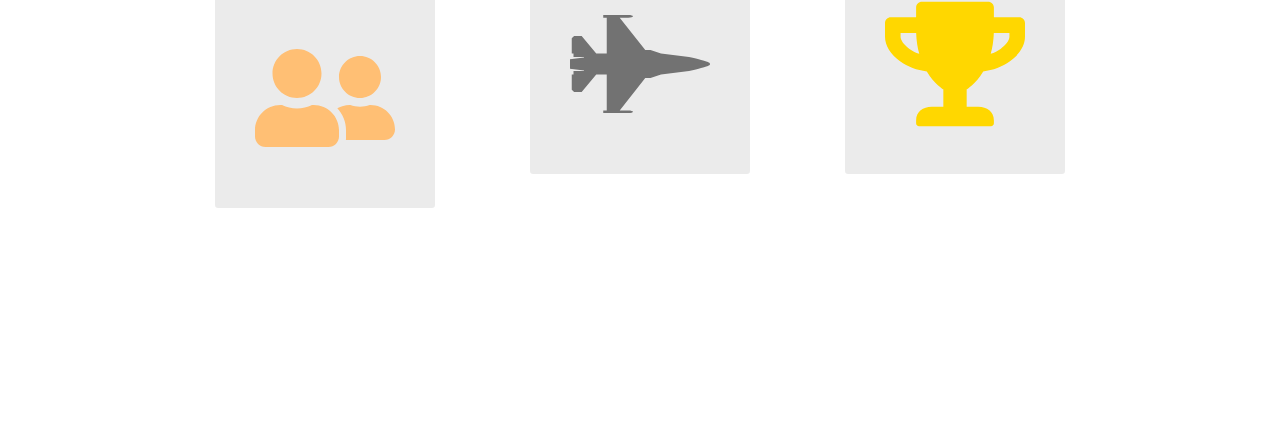
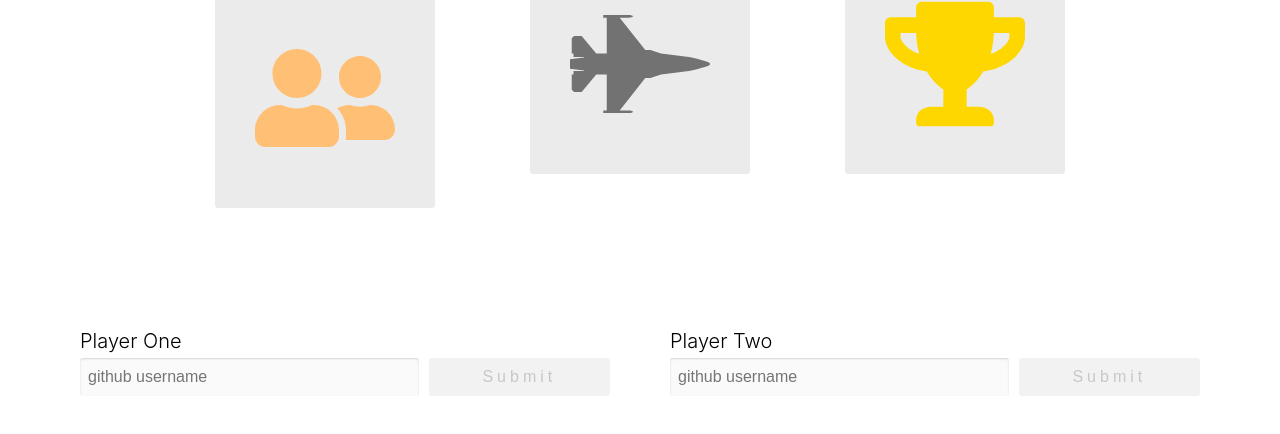
Before and after one commit to ethanzhoujie/react-github-battle, a React app: page / in a window 1280 px wide. Shown: the part 312-746 px from the top of the page. Built offline with nearby package versions, Linux system fonts and the light colour scheme.

Commit message:
11-render-player-input

```diff
--- a/app/components/Battle.js
+++ b/app/components/Battle.js
@@ -30,12 +30,12 @@ class PlayerInput extends React.Component {
     constructor(props) {
         super(props)
 
-        this.setState = {
+        this.state = {
             username: ''
         }
 
         this.handleSubmit = this.handleSubmit.bind(this)
-        this.handleChange = this.handleChange.bind(bind)
+        this.handleChange = this.handleChange.bind(this)
     }
 
     handleSubmit(event) {
@@ -85,10 +85,47 @@ PlayerInput.propTypes = {
 
 
 export default class Battle extends React.Component {
+    constructor(props) {
+        super(props)
+
+        this.state = {
+            playerOne: null,
+            playerTwo: null
+        }
+
+        this.handleSubmit = this.handleSubmit.bind(this)
+    }
+
+    handleSubmit(id, player) {
+        this.setState({
+            [id]: player
+        })
+    }
+
     render() {
+        const { playerOne, playerTwo } = this.state
+
         return (
             <React.Fragment>
                 <Instruction />
+
+                <div className='row space-around'>
+                    {playerOne == null && (
+                        <PlayerInput
+                            label='Player One'
+                            onSubmit={(player) => this.handleSubmit('PlayerOne', player)}
+                        />
+                    )}
+                    {playerTwo == null && (
+                        <PlayerInput
+                            label='Player Two'
+                            onSubmit={
+                                (player) => {
+                                    this.handleSubmit('PlayerTwo', player)
+                                }}
+                        />
+                    )}
+                </div>
             </React.Fragment>
         )
     }
--- a/app/index.css
+++ b/app/index.css
@@ -206,3 +206,7 @@ li {
   background: #f2f2f2;
   color: #c7c7c7;
 }
+
+.players-container {
+  margin: 100px 0;
+}
```
